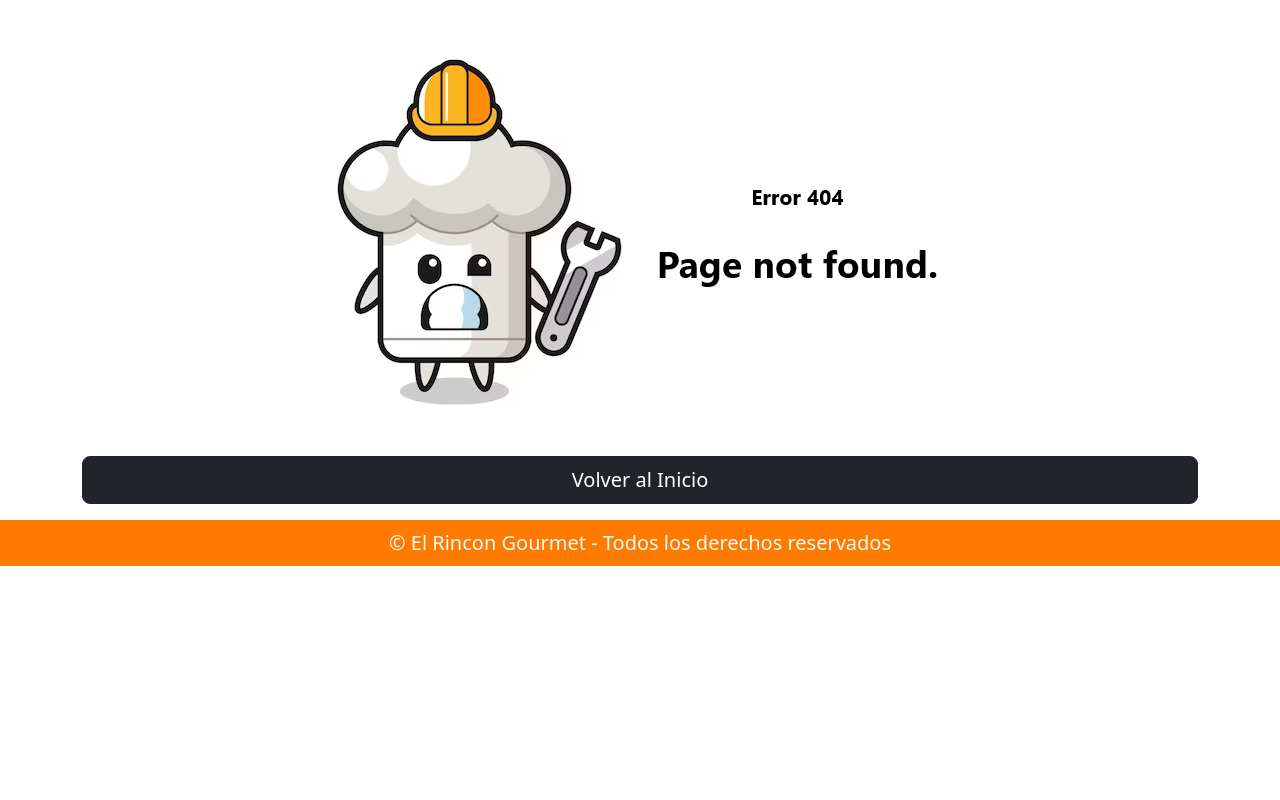
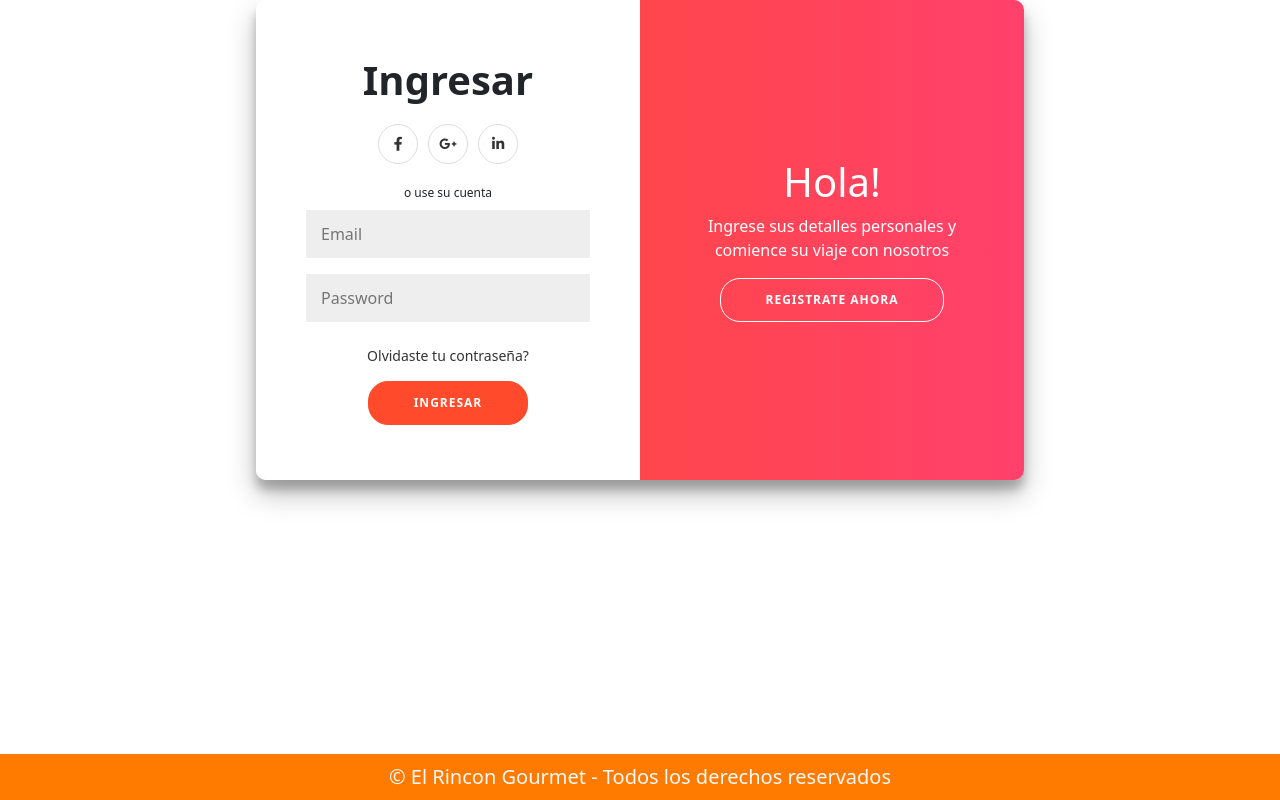
Before and after one commit to Agustin030s/blogderecetas, a React (Vite) app: page /login in a window 1280 px wide. Built offline with nearby package versions, Linux system fonts and the light colour scheme; no server answers.

Commit message:
Maquetado de login, se uso una logica basica para darle dinamismo y se deja listo para usar react hook forms y armar la logica de creado de cuentas e inicio de sesion

```diff
--- a/index.html
+++ b/index.html
@@ -10,6 +10,8 @@
     <link rel="preconnect" href="https://fonts.googleapis.com">
 <link rel="preconnect" href="https://fonts.gstatic.com" crossorigin>
 <link href="https://fonts.googleapis.com/css2?family=Bebas+Neue&family=Oswald:wght@200..700&family=Roboto:wght@700&display=swap" rel="stylesheet">
+<link rel="stylesheet" href="https://cdnjs.cloudflare.com/ajax/libs/font-awesome/5.15.4/css/all.min.css">
+
     <title>El Rincón Gourmet</title>
   </head>
   <body>
--- a/src/App.jsx
+++ b/src/App.jsx
@@ -7,6 +7,7 @@ import Footer from "./components/common/Footer";
 import Inicio from "./components/pages/Inicio";
 import Error404 from "./components/pages/Error404";
 import RecetasForm from "./components/pages/recetas/RecetasForm";
+import Login from "./components/pages/Login";
 
 function App() {
   return (
@@ -21,6 +22,7 @@ function App() {
         <Route exact path="/administrador/crear" element={<RecetasForm titulo="Nueva Receta" editar={false}></RecetasForm>}></Route>
         <Route exact path="/administrador/editar/:id" element={<RecetasForm titulo="Editar Receta" editar={true}></RecetasForm>}></Route>
         <Route path="*" element={<Error404></Error404>}></Route>
+        <Route path="/login/" element={<Login/>}></Route>
       </Routes>
       <Footer></Footer>
     </BrowserRouter>
--- /dev/null
+++ b/src/Login.css
@@ -0,0 +1,251 @@
+
+@import url('https://fonts.googleapis.com/css?family=Montserrat:400,800');
+
+
+
+.form-container h1 {
+	font-weight: bold;
+	margin: 0;
+}
+
+.form-container h2 {
+	text-align: center;
+}
+
+.form-container p {
+	font-size: 14px;
+	font-weight: 100;
+	line-height: 20px;
+	letter-spacing: 0.5px;
+	margin: 20px 0 30px;
+}
+
+.form-container span {
+	font-size: 12px;
+}
+
+.form-container a {
+	color: #333;
+	font-size: 14px;
+	text-decoration: none;
+	margin: 15px 0;
+}
+
+.overlay-container button {
+	border-radius: 20px;
+	border: 1px solid #FF4B2B;
+	background-color: #FF4B2B;
+	color: #FFFFFF;
+	font-size: 12px;
+	font-weight: bold;
+	padding: 12px 45px;
+	letter-spacing: 1px;
+	text-transform: uppercase;
+	transition: transform 80ms ease-in;
+}
+.form-container button {
+	border-radius: 20px;
+	border: 1px solid #FF4B2B;
+	background-color: #FF4B2B;
+	color: #FFFFFF;
+	font-size: 12px;
+	font-weight: bold;
+	padding: 12px 45px;
+	letter-spacing: 1px;
+	text-transform: uppercase;
+	transition: transform 80ms ease-in;
+}
+
+.overlay-container button:active {
+	transform: scale(0.95);
+}
+
+.overlay-container :focus {
+	outline: none;
+}
+
+.overlay-container button.ghost {
+	background-color: transparent;
+	border-color: #FFFFFF;
+}
+
+.form-container form {
+	background-color: #FFFFFF;
+	display: flex;
+	align-items: center;
+	justify-content: center;
+	flex-direction: column;
+	padding: 0 50px;
+	height: 100%;
+	text-align: center;
+}
+
+.form-container input {
+	background-color: #eee;
+	border: none;
+	padding: 12px 15px;
+	margin: 8px 0;
+	width: 100%;
+}
+
+.containerLogin {
+	background-color: #fff;
+	border-radius: 10px;
+  	box-shadow: 0 14px 28px rgba(0,0,0,0.25),
+			0 10px 10px rgba(0,0,0,0.22);
+	position: relative;
+	overflow: hidden;
+	width: 768px;
+	max-width: 100%;
+	min-height: 480px;
+}
+
+.form-container {
+	position: absolute;
+	top: 0;
+	height: 100%;
+	transition: all 0.6s ease-in-out;
+}
+
+.sign-in-container {
+	left: 0;
+	width: 50%;
+	z-index: 2;
+}
+
+.container.right-panel-active .sign-in-container {
+	transform: translateX(100%);
+}
+
+.sign-up-container {
+	left: 0;
+	width: 50%;
+	opacity: 0;
+	z-index: 1;
+}
+
+.container.right-panel-active .sign-up-container {
+	transform: translateX(100%);
+	opacity: 1;
+	z-index: 5;
+	animation: show 0.6s;
+}
+
+@keyframes show {
+	0%, 49.99% {
+		opacity: 0;
+		z-index: 1;
+	}
+
+	50%, 100% {
+		opacity: 1;
+		z-index: 5;
+	}
+}
+
+.overlay-container {
+	position: absolute;
+	top: 0;
+	left: 50%;
+	width: 50%;
+	height: 100%;
+	overflow: hidden;
+	transition: transform 0.6s ease-in-out;
+	z-index: 100;
+}
+
+.container.right-panel-active .overlay-container{
+	transform: translateX(-100%);
+}
+
+.overlay {
+	background: #FF416C;
+	background: -webkit-linear-gradient(to right, #FF4B2B, #FF416C);
+	background: linear-gradient(to right, #FF4B2B, #FF416C);
+	background-repeat: no-repeat;
+	background-size: cover;
+	background-position: 0 0;
+	color: #FFFFFF;
+	position: relative;
+	left: -100%;
+	height: 100%;
+	width: 200%;
+  	transform: translateX(0);
+	transition: transform 0.6s ease-in-out;
+}
+
+.container.right-panel-active .overlay {
+  	transform: translateX(50%);
+}
+
+.overlay-panel {
+	position: absolute;
+	display: flex;
+	align-items: center;
+	justify-content: center;
+	flex-direction: column;
+	padding: 0 40px;
+	text-align: center;
+	top: 0;
+	height: 100%;
+	width: 50%;
+	transform: translateX(0);
+	transition: transform 0.6s ease-in-out;
+}
+
+.overlay-left {
+	transform: translateX(-20%);
+}
+
+.container.right-panel-active .overlay-left {
+	transform: translateX(0);
+}
+
+.overlay-right {
+	right: 0;
+	transform: translateX(0);
+}
+
+.container.right-panel-active .overlay-right {
+	transform: translateX(20%);
+}
+
+.social-container {
+	margin: 20px 0;
+}
+
+.social-container a {
+	border: 1px solid #DDDDDD;
+	border-radius: 50%;
+	display: inline-flex;
+	justify-content: center;
+	align-items: center;
+	margin: 0 5px;
+	height: 40px;
+	width: 40px;
+}
+
+footer {
+    background-color: #222;
+    color: #fff;
+    font-size: 14px;
+    bottom: 0;
+    position: fixed;
+    left: 0;
+    right: 0;
+    text-align: center;
+    z-index: 999;
+}
+
+footer p {
+    margin: 10px 0;
+}
+
+footer i {
+    color: red;
+}
+
+footer a {
+    color: #3c97bf;
+    text-decoration: none;
+}
--- /dev/null
+++ b/src/components/pages/Login.jsx
@@ -0,0 +1,73 @@
+import React, { useState } from 'react';
+import "../../Login.css"
+
+
+const Login = () => {
+  const [isSignInActive, setIsSignInActive] = useState(false);
+
+  const handleSignUpClick = () => {
+    setIsSignInActive(false);
+  };
+
+  const handleSignInClick = () => {
+    setIsSignInActive(true);
+  };
+
+  const crearCuenta = () => {
+    console.log("Crea cuenta")
+  }
+
+  const iniciarSesion = () => {
+    console.log("Iniciando Sesion")
+  }
+  return (
+    <div className={`container containerLogin ${isSignInActive ? 'right-panel-active' : ''}`}>
+      <div className="form-container sign-up-container">
+        <form action="#">
+          <h1>Crear Cuenta</h1>
+          <div className="social-container">
+            <a href="#" className="social"><i className="fab fa-facebook-f"></i></a>
+            <a href="#" className="social"><i className="fab fa-google-plus-g"></i></a>
+            <a href="#" className="social"><i className="fab fa-linkedin-in"></i></a>
+          </div>
+          <span>o use su email para registrarse</span>
+          <input type="text" placeholder="Nombre" />
+          <input type="email" placeholder="Email" />
+          <input type="password" placeholder="Contraseña" />
+          <button onClick={crearCuenta} >Registrarse Ahora</button>
+        </form>
+      </div>
+      <div className="form-container sign-in-container">
+        <form action="#">
+          <h1>Ingresar</h1>
+          <div className="social-container">
+            <a href="#" className="social"><i className="fab fa-facebook-f"></i></a>
+            <a href="#" className="social"><i className="fab fa-google-plus-g"></i></a>
+            <a href="#" className="social"><i className="fab fa-linkedin-in"></i></a>
+          </div>
+          <span>o use su cuenta</span>
+          <input type="email" placeholder="Email" />
+          <input type="Contraseña" placeholder="Password" />
+          <a href="#">Olvidaste tu contraseña?</a>
+          <button onClick={iniciarSesion} >Ingresar</button>
+        </form>
+      </div>
+      <div className="overlay-container">
+        <div className="overlay">
+          <div className="overlay-panel overlay-left">
+            <h2>Bienvenido de nuevo!</h2>
+            <p>Para mantenerte conectado con nosotros, inicie sesión con su información personal</p>
+            <button onClick={handleSignUpClick} className="ghost" >Ingresar</button>
+          </div>
+          <div className="overlay-panel overlay-right">
+            <h1>Hola!</h1>
+            <p>Ingrese sus detalles personales y comience su viaje con nosotros</p>
+            <button onClick={handleSignInClick} className="ghost" >Registrate Ahora</button>
+          </div>
+        </div>
+      </div>
+    </div>
+  );
+};
+
+export default Login;
```
